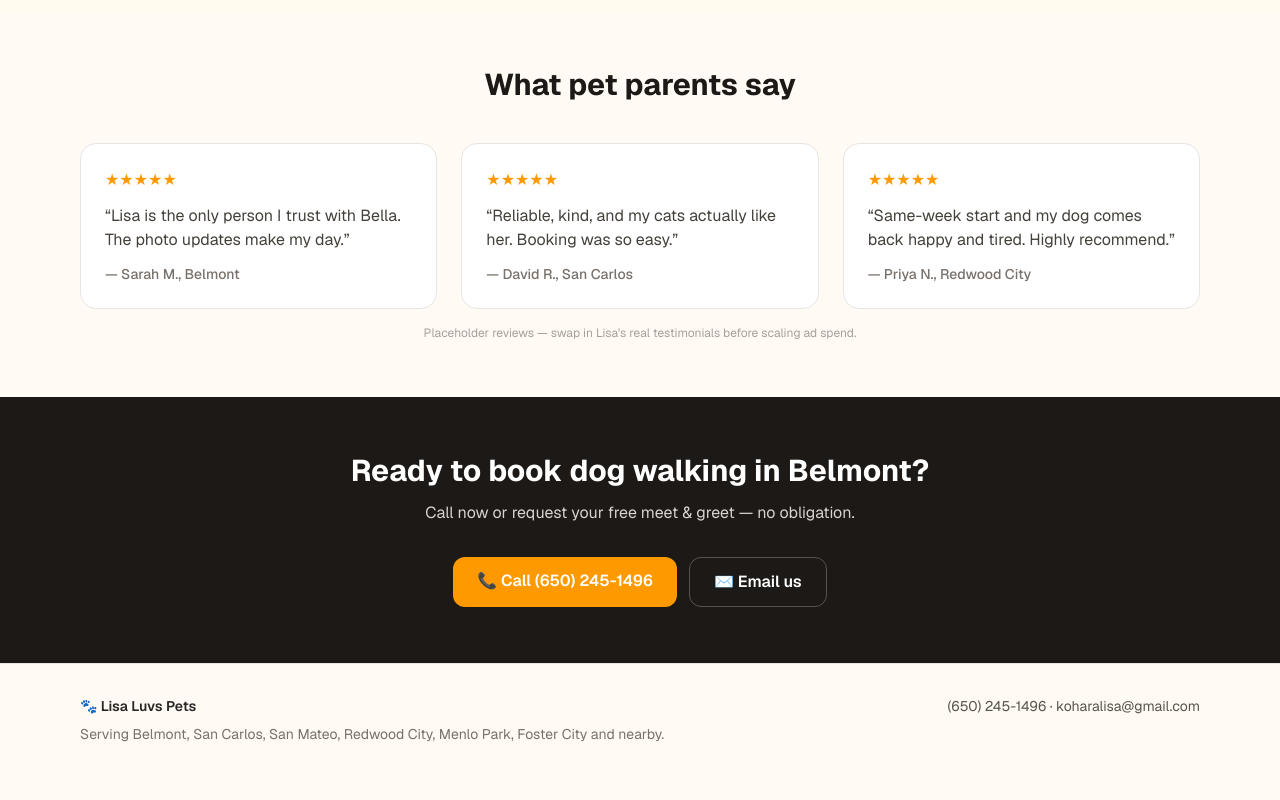
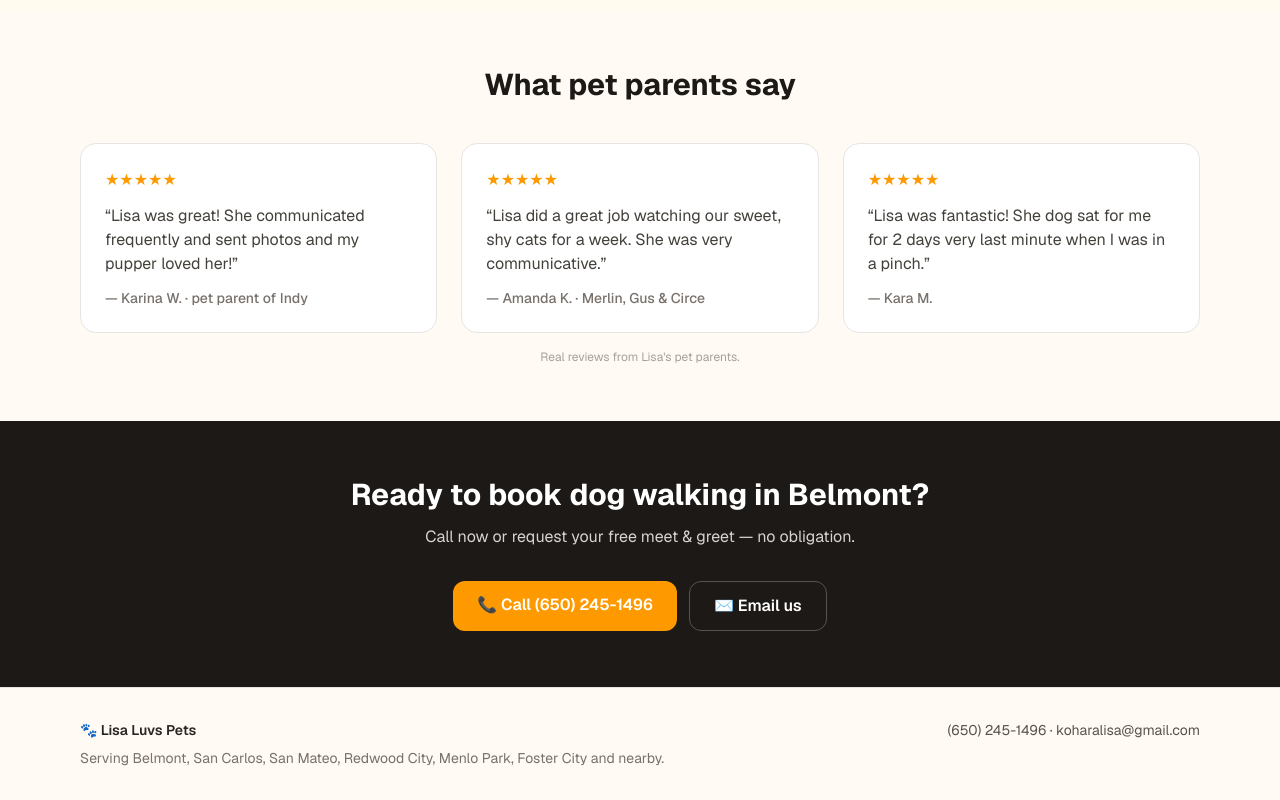
Before and after one commit to mrhits777/lisaluvspets-landing, a Next.js app: page /dog-walking-belmont in a window 1280 px wide. Shown: the part 1785-2585 px from the top of the page. Before the commit the page ends 2561 px from the top, so only its background shows below. Built offline with nearby package versions, Linux system fonts and the light colour scheme; no server answers.

Commit message:
Swap in Lisa's real customer reviews

```diff
--- a/src/components/LandingPage.tsx
+++ b/src/components/LandingPage.tsx
@@ -132,9 +132,9 @@ export default function LandingPage({ v }: { v: Variant }) {
         <h2 className="text-center text-3xl font-bold text-stone-900">What pet parents say</h2>
         <div className="mt-10 grid gap-6 sm:grid-cols-3">
           {[
-            ["“Lisa is the only person I trust with Bella. The photo updates make my day.”", "— Sarah M., Belmont"],
-            ["“Reliable, kind, and my cats actually like her. Booking was so easy.”", "— David R., San Carlos"],
-            ["“Same-week start and my dog comes back happy and tired. Highly recommend.”", "— Priya N., Redwood City"],
+            ["“Lisa was great! She communicated frequently and sent photos and my pupper loved her!”", "— Karina W. · pet parent of Indy"],
+            ["“Lisa did a great job watching our sweet, shy cats for a week. She was very communicative.”", "— Amanda K. · Merlin, Gus & Circe"],
+            ["“Lisa was fantastic! She dog sat for me for 2 days very last minute when I was in a pinch.”", "— Kara M."],
           ].map(([quote, who]) => (
             <figure key={who} className="rounded-2xl border border-stone-200 bg-white p-6">
               <div className="text-amber-500">★★★★★</div>
@@ -144,7 +144,7 @@ export default function LandingPage({ v }: { v: Variant }) {
           ))}
         </div>
         <p className="mt-4 text-center text-xs text-stone-400">
-          Placeholder reviews — swap in Lisa&apos;s real testimonials before scaling ad spend.
+          Real reviews from Lisa&apos;s pet parents.
         </p>
       </section>
 
```
